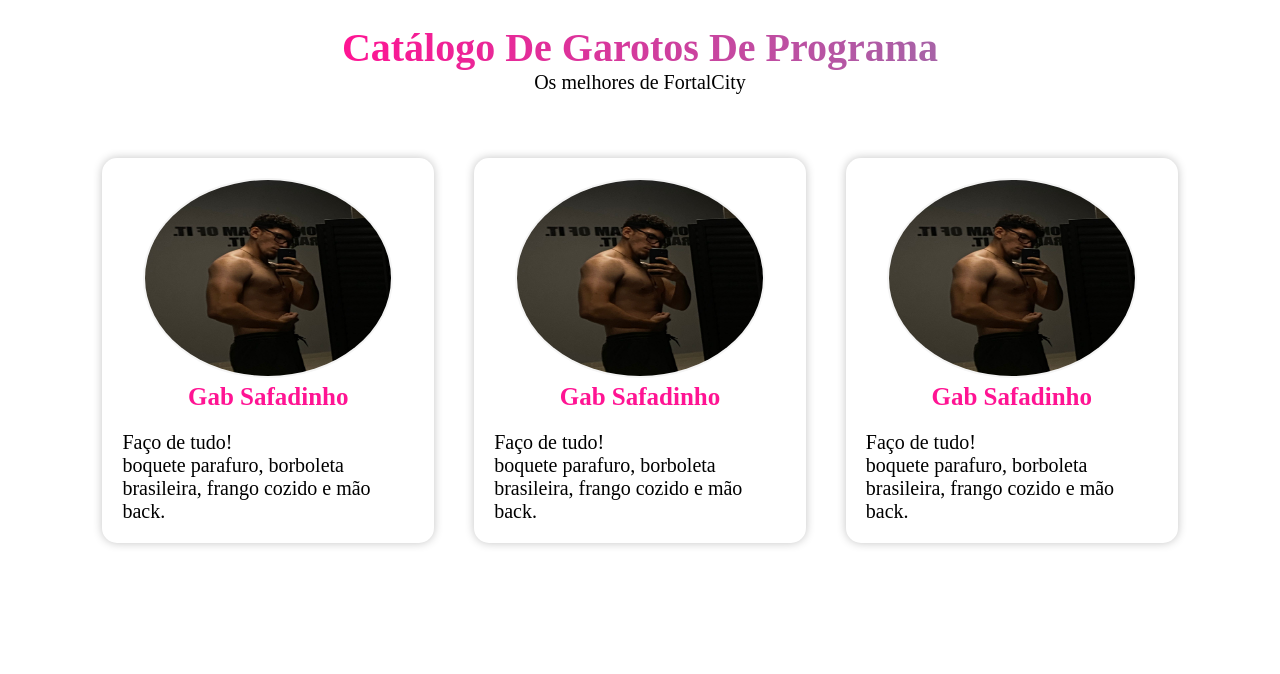
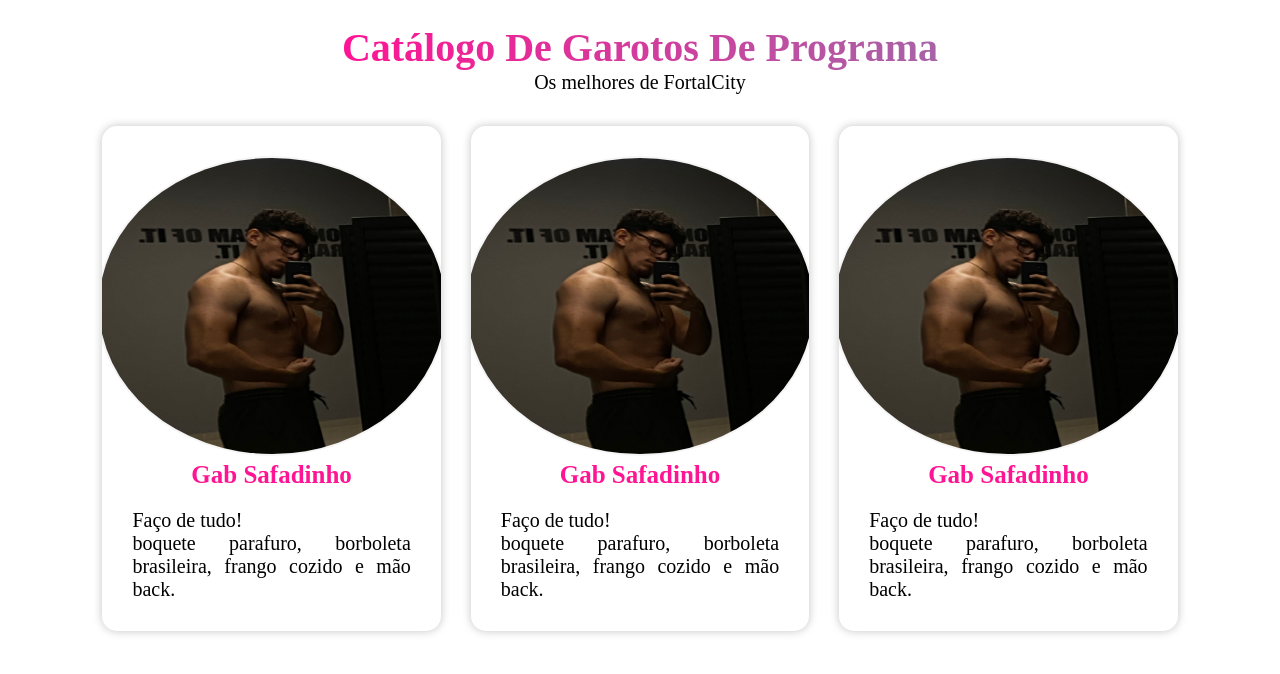
Before and after one commit to z1Apollo/raparigos_front, a Flask app: page /catalogo_content in a window 1280 px wide. Shown: the top 674 px of the page. Run offline with Flask 3, Linux system fonts and the light colour scheme.

Commit message:
Add files via upload

```diff
--- a/static/css/catalogo.css
+++ b/static/css/catalogo.css
@@ -33,7 +33,7 @@ p {
     display: flex;
     justify-content: center;
     align-items: center;
-    padding-top: 8vh;
+    padding-top: 4vh;
     margin-left: 8vw;
     margin-right: 8vw;
 }
@@ -41,23 +41,29 @@ p {
 .cont-cards {
     display: grid;
     grid-template-columns: repeat(3, 1fr);
-    gap: 40px;
+    gap: 30px;
 }
 
 .cards {
     display: flex;
-    justify-content: center;
+    justify-content: flex-start;
     align-items: center;
     flex-direction: column;
-    padding: 20px;
+    padding: 30px;
     box-shadow: 0px 0px 10px 0px rgba(0, 0, 0, 0.235);
     border-radius: 15px;
     overflow: hidden;
+    text-align: justify;
+    transition: 0.3s ease-in-out;
+}
+
+.cards:hover {
+    transform: scale(1.05);
 }
 
 .card-img {
-    height: 200px;
-    width: 250px;
+    height: 300px;
+    width: 350px;
     border-radius: 50%;
     border: 2px solid #F5F5F5;
 }
@@ -68,3 +74,10 @@ p {
     margin-top: 5px;
     margin-bottom: 20px;
 }
+
+.textos-card {
+    display: flex;
+    align-items: center;
+    justify-content: center;
+    flex-direction: column;
+}
--- a/static/css/home.css
+++ b/static/css/home.css
@@ -59,6 +59,7 @@ body {
 
 #container {
     flex: 1;
+    margin-bottom: 8vh;
 }
 
 .nav-link {
```
